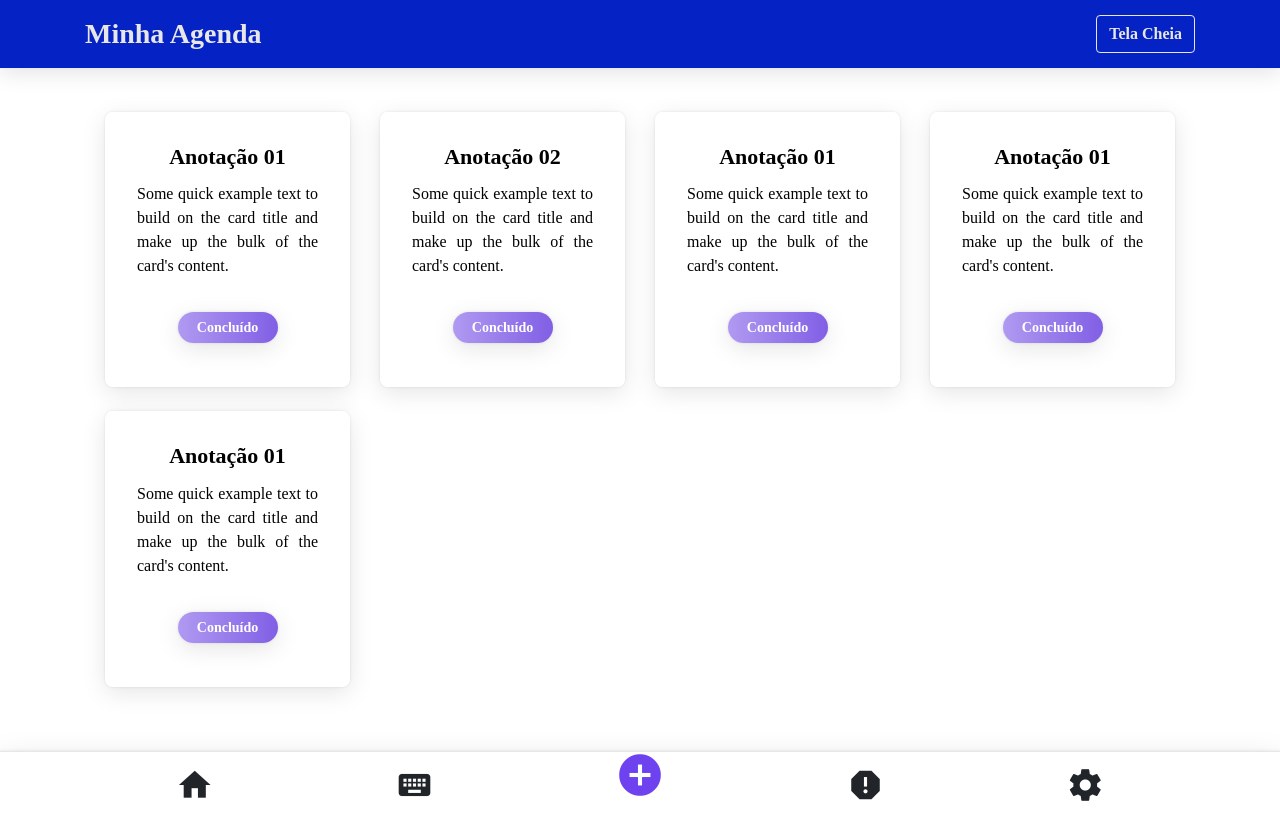
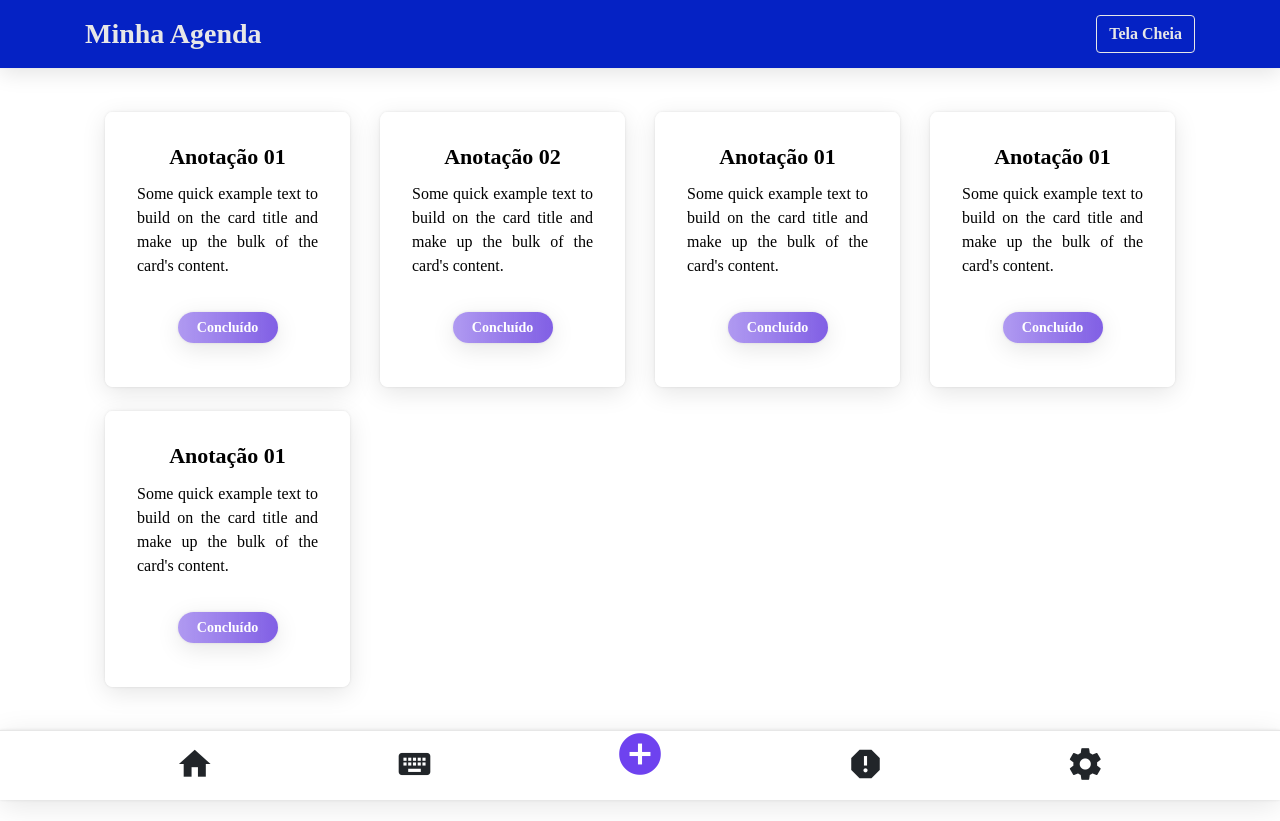
Before and after one commit to dudubass15/Agenda, an Angular app: page / in a window 1280 px wide. Built offline with nearby package versions, Linux system fonts and the light colour scheme; a web font is replaced by a local one.

Commit message:
footer estar fixado, ativado router para home

```diff
--- a/src/app/app-routing.module.ts
+++ b/src/app/app-routing.module.ts
@@ -1,8 +1,17 @@
 import { NgModule } from '@angular/core';
 import { Routes, RouterModule } from '@angular/router';
 
+import { BodyComponent } from './body/body.component';
 
-const routes: Routes = [];
+
+const routes: Routes = [
+  {
+    path: '', component: BodyComponent
+  },
+  {
+    path: 'home', component: BodyComponent
+  },
+];
 
 @NgModule({
   imports: [RouterModule.forRoot(routes)],
--- a/src/app/app.component.html
+++ b/src/app/app.component.html
@@ -2,11 +2,9 @@
 
 <div class="wrapper-default">
     <div class="container">
-        <app-body></app-body>
+        <router-outlet></router-outlet>
     </div>
     <div class="push"></div>
 </div>
 
 <app-footer></app-footer>
-
-<router-outlet></router-outlet>
--- a/src/app/footer/footer.component.css
+++ b/src/app/footer/footer.component.css
@@ -1,8 +1,10 @@
 .footer {
     width: 100%;
     height: 70px;
+    position: fixed;
     bottom: 0;
     border-top: 1px solid #e7e7e7;
+    background-color: #FFFFFF;
     box-shadow:
                 14px 0px 0px rgba(0,0,0,0.4),
                 0px 0px 3px rgba(0,0,0,0.1),
--- a/src/app/footer/footer.component.html
+++ b/src/app/footer/footer.component.html
@@ -3,7 +3,7 @@
         <!-- <span class="text-muted">Place sticky footer content here.</span> -->
         <div class="d-flex justify-content-center elements">
             <div class="p-2 flex-fill bd-highlight d-flex justify-content-center">
-                <a href="#" title="Home"><i class="material-icons md-48">home</i></a>
+                <a routerLink="home" title="Home"><i class="material-icons md-48">home</i></a>
             </div>
             <div class="p-2 flex-fill bd-highlight d-flex justify-content-center">
                 <a href="#" title="Pesquisar"><i class="material-icons md-48">keyboard</i></a>
```
